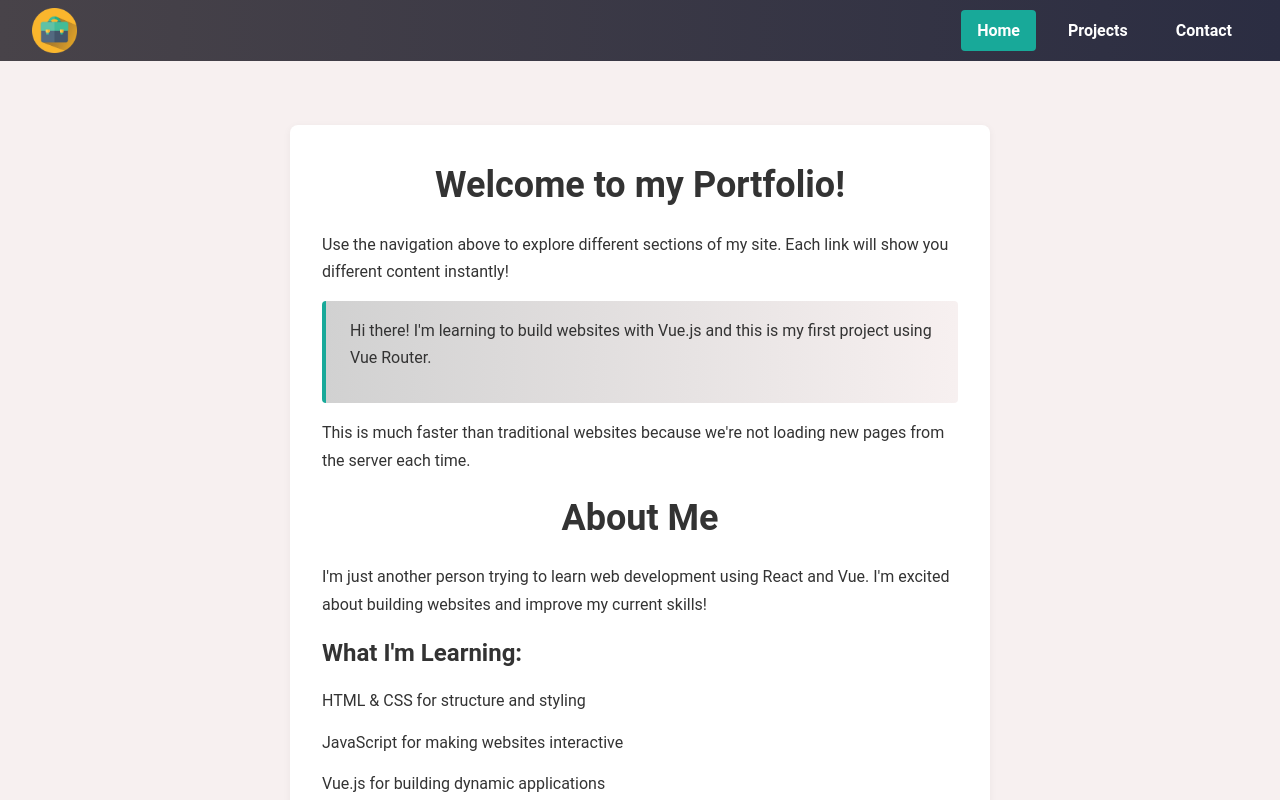
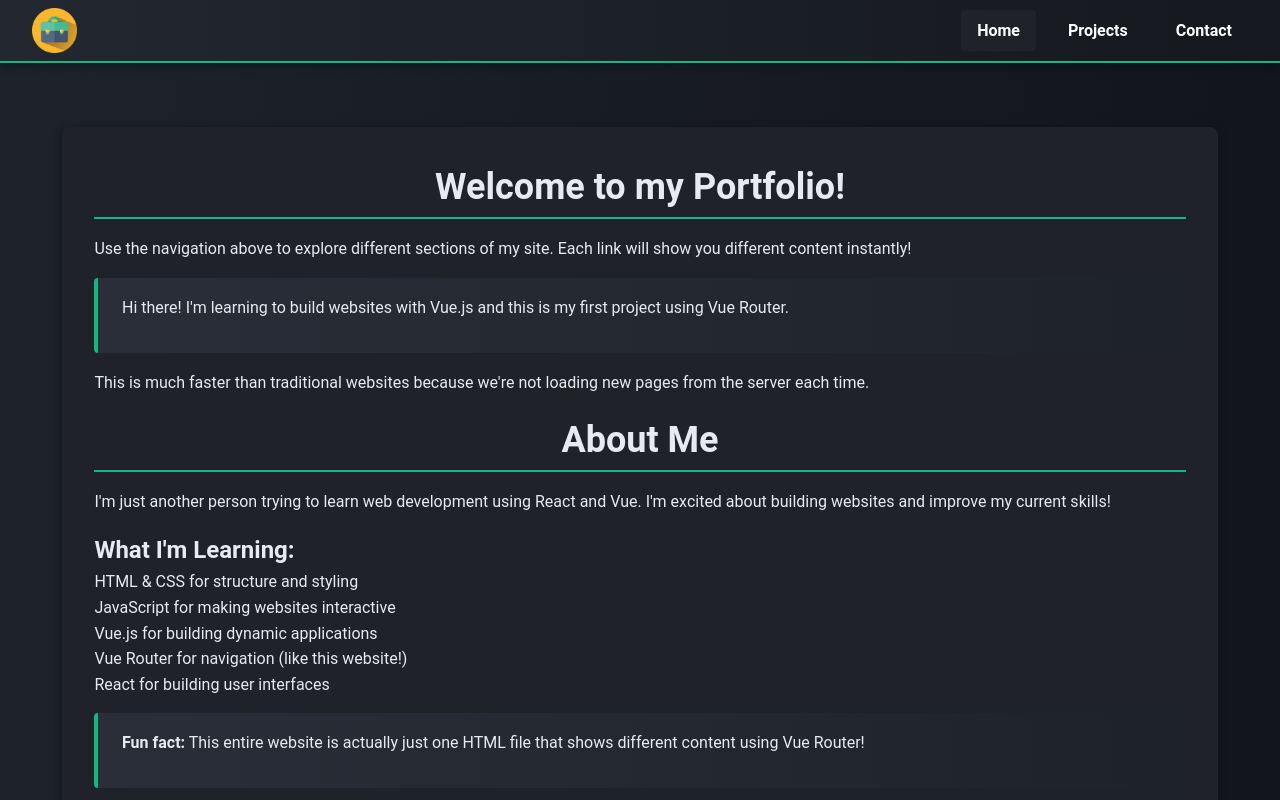
Before and after one commit to SnekHunter/snek-portfolio, a Vue app: page / in a window 1280 px wide. Shown: the top 800 px of the page. Built offline with nearby package versions, Linux system fonts and the light colour scheme.

Commit message:
updated css style: --better colors --better animations

```diff
--- a/src/assets/style.css
+++ b/src/assets/style.css
@@ -1,20 +1,50 @@
 :root {
-  /* Color Palette */
-  --primary-gradient: linear-gradient(to right, #484349, #2b2d42);
-  --primary: #2b2d42;
-  --primary-light: #6c6a7b;
-  --primary-dark: #2b2d42;
-  --secondary: #18a999;
-  --background: #f7f0f0;
-  --background-dark: #8797b2;
-  --text-color: #333;
-  --muted-color: #666;
-  --primary-button: #109648;
-  --highlight: linear-gradient(to right, #d1d1d1 0%, #f7f0f0 100%);
+  /* Primary (Indigo) */
+    --primary: #818cf8; /* Indigo-400 */
+    --primary-light: #a5b4fc; /* Indigo-300 */
+    --primary-dark: #6366f1; /* Indigo-500 */
+
+    /* Secondary (Emerald) */
+    --secondary: #34d399;/* Emerald-400 */
+    --secondary-light: #6ee7b7; /* Emerald-300 */
+    --secondary-dark: #10b981; /* Emerald-500 */
+
+    /* Accent (Coral) */
+    --accent: #e879f9; /* Lavender */
+    --accent-dark: #c084fc;
+
+    /* Error/Warning (Amber) */
+    --warning: #facc15; /* Amber-400 */
+    --warning-dark: #eab308; /* Amber-500 */
+
+    /* Neutral Backgrounds */
+    --background: linear-gradient(90deg, #1e222a, #12151b) ; /* Deep charcoal-navy */
+    --background-secondary: linear-gradient(90deg, #232730, #15181e); /* Lighter gradient */
+    --surface: #1f2229; /* Card surfaces */
+    --surface-alt: #282c35; /* Hover/raised surfaces */
+
+    /* Text and Muted */
+    --text-color: #e8eaf0; /* Soft white */
+    --text-secondary: #a0a6b5; /* Grayish-muted */
+    --muted-color: #6b7280; /* Gray-600 */
+
+    /* Buttons & CTAs */
+    --primary-button: #22d3ee; /* Coral accent color */
+    --primary-button-hover: #38bdf8;
+    --button-text: #14161a;
+
+    /* Gradient Highlight */
+    --card-highlight: linear-gradient(90deg, #2a2e38, #1e222a);
+
+    /* Border Colors */
+    --border-color: #333844;
+
+    /* Shadows */
+    --shadow: 0 2px 10px rgba(0, 0, 0, 0.4);
 
     /* Transitions */
-  --transition: 0.3s ease-in-out;
-  --transition-fast: background 0.2s;
+    --transition-base: 0.3s ease-in-out;
+    --transition-fast: 0.2s ease;
 }
 
 /* Main Global CSS */
@@ -37,22 +67,24 @@ main {
     padding: 2rem 0;
 }
 
+ul {
+  list-style: none;
+}
+
 /* Navigation Bar */
 nav {
     display: flex;
     align-items: center;
     justify-content: space-between;
     position: relative;
-  background: var(--primary-gradient);
+    border-bottom: 2px solid var(--secondary-dark);
+    background: var(--background-secondary);
+    box-shadow: var(--shadow);
     padding: 0.5rem 2rem;
     font-weight: bold;
 }
 
-ul {
-  list-style: none;
-}
-
-li {
+nav li {
     margin-top: 1rem;
 }
 
@@ -85,9 +117,11 @@ li {
     transition: var(--transition-fast);
 }
 
-.nav-links a:hover,
+.nav-links a:hover {
+    background: var(--surface-alt);
+}
 .nav-links a.router-link-active {
-  background: var(--secondary);
+    background: var(--surface);
 }
 
 /* Containers Global CSS */
@@ -99,19 +133,19 @@ li {
 }
 
 .info-container {
-  max-width: 700px;
-  width: 100%;
+    max-width: 95%;
     margin: 2rem auto;
     padding: 2rem;
-  background: white;
+    background: var(--surface);
     border-radius: 8px;
-  box-shadow: 0 2px 8px rgba(0, 0, 0, 0.05);
+    box-shadow: var(--shadow);
 }
 
 .info-container h1 {
     font-size: 2.25rem;
     text-align: center;
     margin-bottom: 1rem;
+    border-bottom: 2px solid var(--secondary-dark);
 }
 
 /* Setting header color so it doesn't follow parent CSS */
@@ -136,7 +170,7 @@ li {
 
 /* Interactables */
 button {
-  background: var(--primary);
+    background: var(--primary-button);
     color: white;
     border: none;
     padding: 0.5rem 1rem;
@@ -147,7 +181,7 @@ button {
 
 /* Rename these to classname of create, edit and delete */
 button:hover:not(:disabled) {
-  background: var(--secondary);
+    background: var(--primary-button-hover);
 }
 
 button:disabled {
@@ -164,7 +198,7 @@ input,
 textarea {
     width: 100%;
     padding: 0.5rem;
-  border: 1px solid #ccc;
+    border: 1px solid var(--border-color);
     border-radius: 4px;
     margin: 0.5rem 0;
 }
@@ -175,15 +209,36 @@ textarea {
 
 /* Start of main CSS */
 .highlight-box {
-  background: var(--highlight);
-  border-left: 4px solid var(--secondary);
+    background: var(--card-highlight);
+    border-left: 4px solid var(--secondary-dark);
     padding: 1rem 1.5rem;
     border-radius: 4px;
     margin: 1rem 0;
+    animation: unhoverAnimation 0.3s forwards;
 }
 
 .highlight-box.project:hover {
-  scale: 1.05;
+    animation: hoverAnimation 0.3s forwards;
+}
+
+@keyframes hoverAnimation {
+  0% {
+      transform: scale(1);
+    }
+
+    100% {
+      transform: scale(1.02);
+    }
+}
+
+@keyframes unhoverAnimation {
+  0% {
+    transform: scale(1.02);
+  }
+
+  100% {
+    transform: scale(1);
+  }
 }
 
 .title-image {
@@ -199,12 +254,12 @@ textarea {
         position: absolute;
         top: 100%;
         right: 0;
-    background: var(--primary-gradient);
+        background: var(--background-secondary);
         flex-direction: column;
         width: 100%;
         padding: 0.5rem 0;
+        border-bottom: 2px solid var(--secondary-dark);
         box-shadow: 0 2px 8px rgba(0, 0, 0, 0.15);
-    /* border-radius: 4px; */
     }
 
     .nav-links.open {
```
Lines whose indentation alone changed are shown as unchanged.
